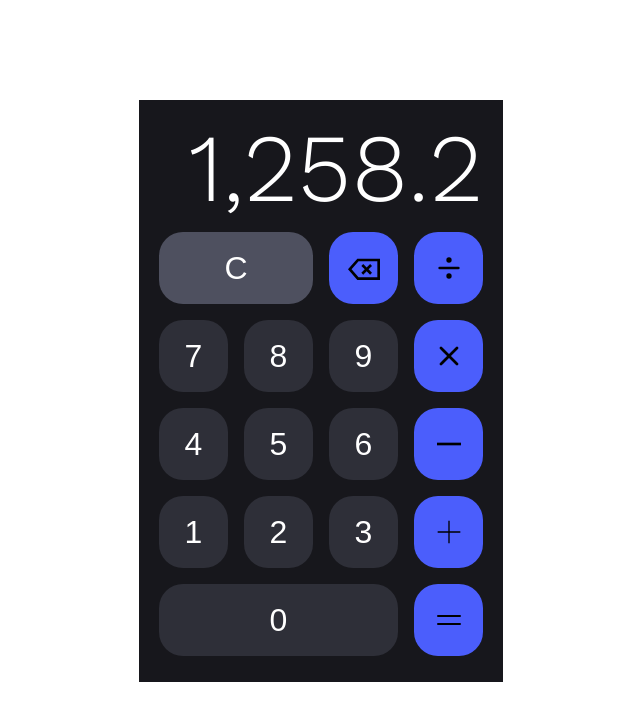
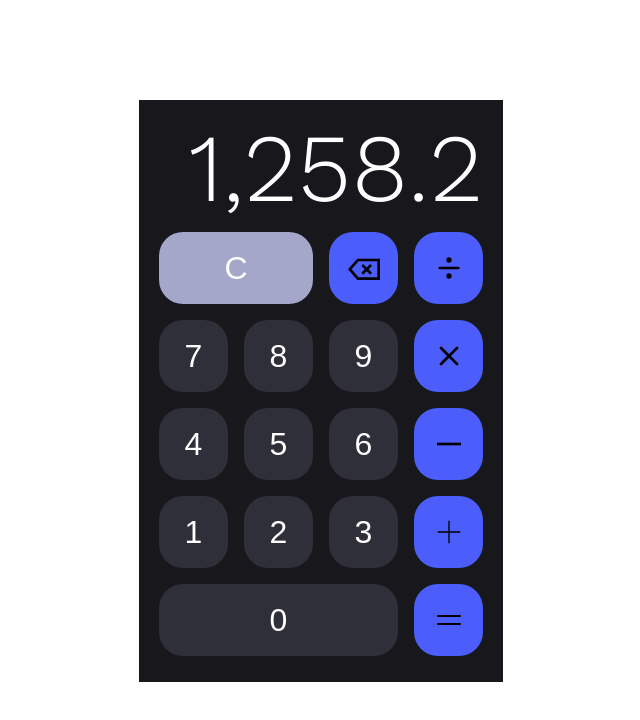
Before and after one commit to androsovv/CalcUI, a plain HTML site: page index.html in a window 1280 px wide. In both pictures the pointer is over the button 555 px from the left and 268 px from the top of the page. Shown: the whole page, without its empty margins (319-959 px from the left). Drawn offline with nearby package versions, Linux system fonts and the light colour scheme.

Commit message:
add hover

```diff
--- a/style.css
+++ b/style.css
@@ -45,7 +45,9 @@ html {
    text-align: center;
    font-weight: 400;
    border: none;
-
+}
+.calc_btn:hover {
+   background-color: #a4a7c9;
 }
 
 .c_btn {
```
